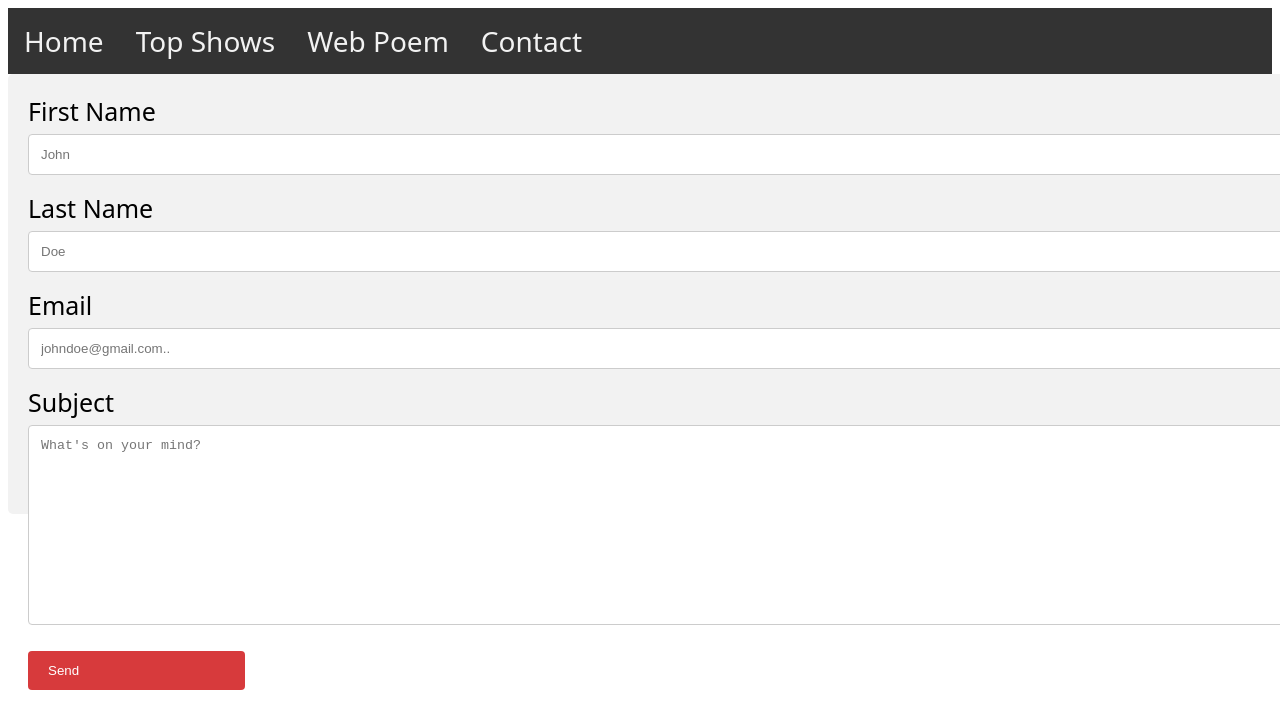
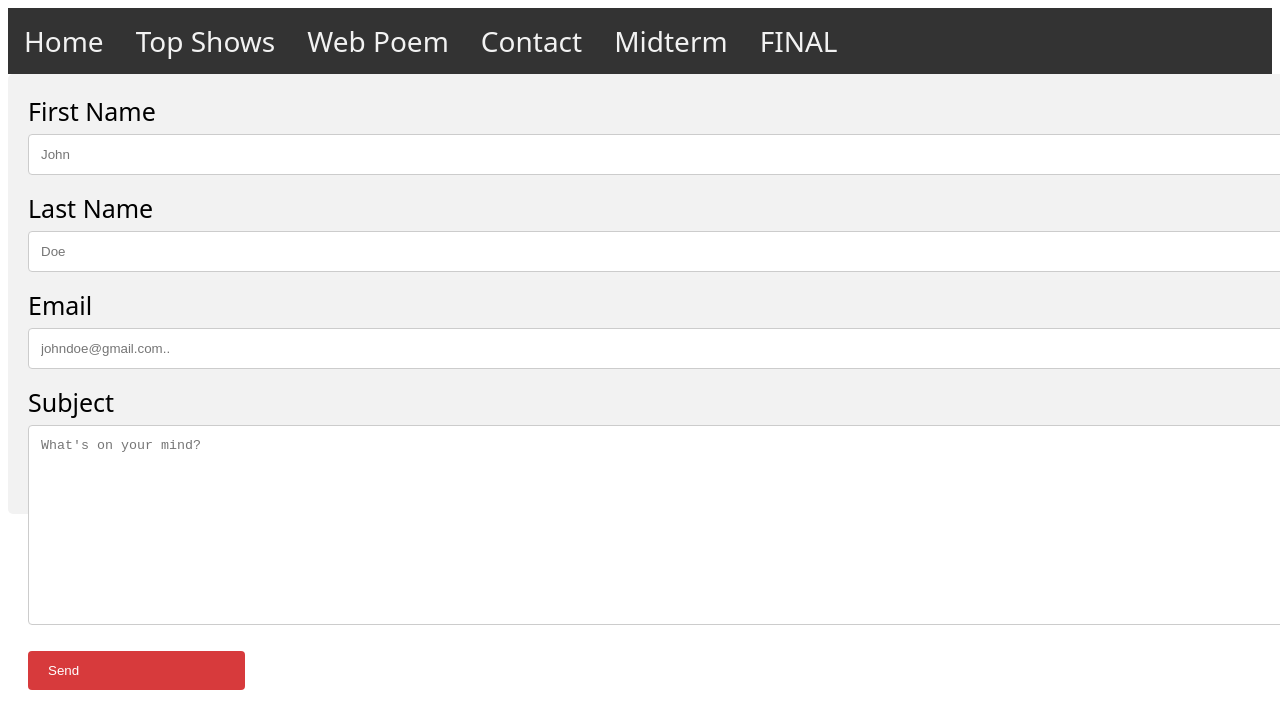
Before and after one commit to aaronk416/aaronk416.github.io, a plain HTML site: page contact.html in a window 1280 px wide. Shown: the top 728 px of the page. Drawn offline with Linux system fonts and the light colour scheme; a web font is replaced by a local one.

Commit message:
Add files via upload

```diff
--- a/contact.html
+++ b/contact.html
@@ -15,11 +15,13 @@
       <a href="position.html">Home</a>
       <a href="basic_html-with_css-2.html">Page 1</a>
     </div>
-  <nav class="topnav">
+   <nav class="topnav">
     <a href="index.html">Home</a>
     <a href="shows.html">Top Shows</a>
     <a href="poem.html">Web Poem</a>
     <a href="contact.html">Contact</a>
+    <a href="midterm.html">Midterm</a>
+	<a href="final.html">FINAL</a>
   </nav>
 </header>
 <div class="container">
```
